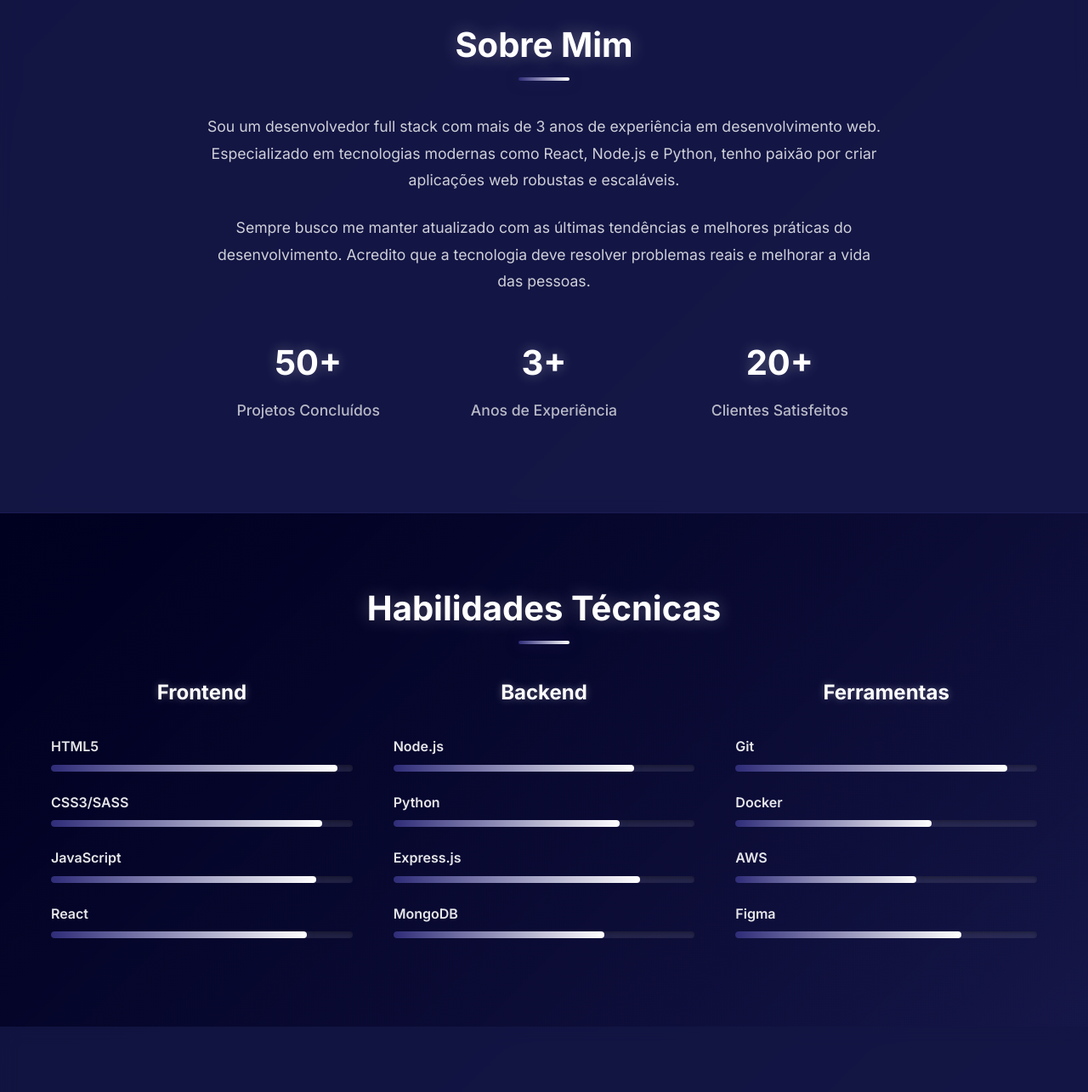
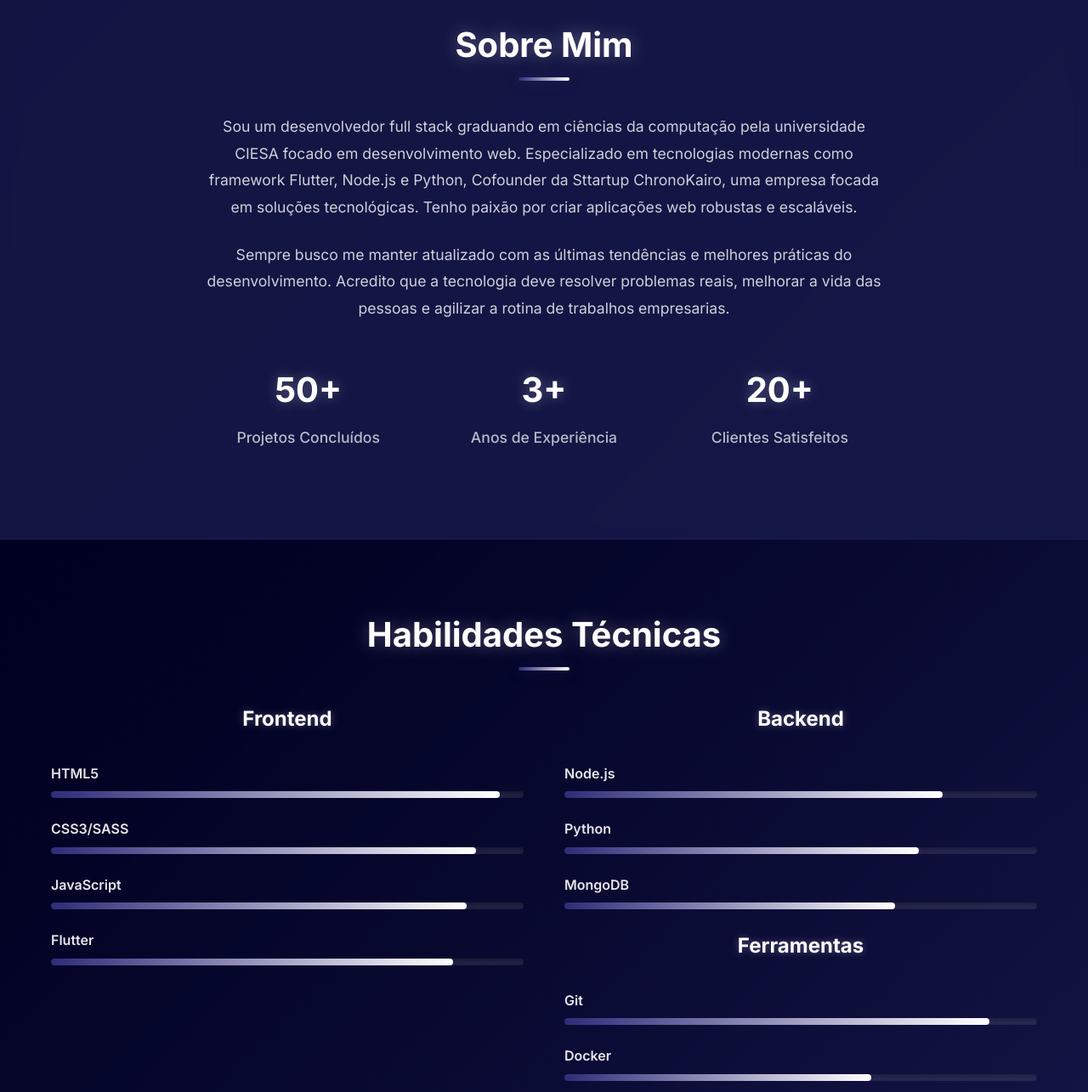
Before and after one commit to VictorMartins086/VictorMartins086.github.io, a plain HTML site: page index.html in a window 1280 px wide. Shown: the part 860-2145 px from the top of the page at 85% size. Drawn offline with nearby package versions, Linux system fonts and the light colour scheme.

Commit message:
Update personal description and skills in the About section

```diff
--- a/index.html
+++ b/index.html
@@ -82,15 +82,15 @@
             <div class="about-content">
                 <div class="about-text">
                     <p>
-                        Sou um desenvolvedor full stack com mais de 3 anos de experiência em
-                        desenvolvimento web. Especializado em tecnologias modernas como React,
-                        Node.js e Python, tenho paixão por criar aplicações web robustas e
+                        Sou um desenvolvedor full stack graduando em ciências da computação pela universidade CIESA focado em
+                        desenvolvimento web. Especializado em tecnologias modernas como framework Flutter,
+                        Node.js e Python, Cofounder da Sttartup ChronoKairo, uma empresa focada em soluções tecnológicas. Tenho paixão por criar aplicações web robustas e
                         escaláveis.
                     </p>
                     <p>
                         Sempre busco me manter atualizado com as últimas tendências e melhores
                         práticas do desenvolvimento. Acredito que a tecnologia deve resolver
-                        problemas reais e melhorar a vida das pessoas.
+                        problemas reais, melhorar a vida das pessoas e agilizar a rotina de trabalhos empresarias.
                     </p>
                     <div class="stats">
                         <div class="stat">
@@ -138,7 +138,7 @@
                             </div>
                         </div>
                         <div class="skill-item">
-                            <span class="skill-name">React</span>
+                            <span class="skill-name">Flutter</span>
                             <div class="skill-bar">
                                 <div class="skill-progress" style="width: 85%"></div>
                             </div>
@@ -161,19 +161,12 @@
                             </div>
                         </div>
                         <div class="skill-item">
-                            <span class="skill-name">Express.js</span>
-                            <div class="skill-bar">
-                                <div class="skill-progress" style="width: 82%"></div>
-                            </div>
-                        </div>
-                        <div class="skill-item">
                             <span class="skill-name">MongoDB</span>
                             <div class="skill-bar">
                                 <div class="skill-progress" style="width: 70%"></div>
                             </div>
                         </div>
                     </div>
-                </div>
                 <div class="skill-category">
                     <h3>Ferramentas</h3>
                     <div class="skill-items">
```
